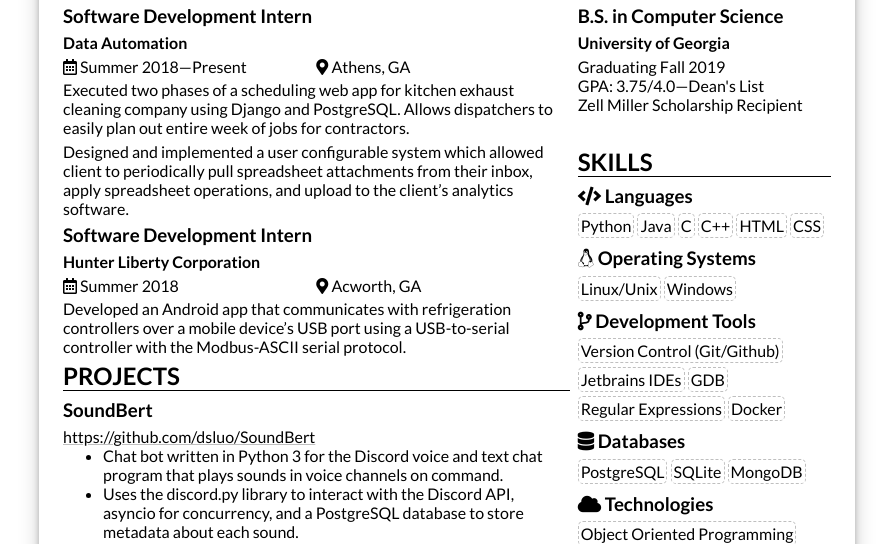
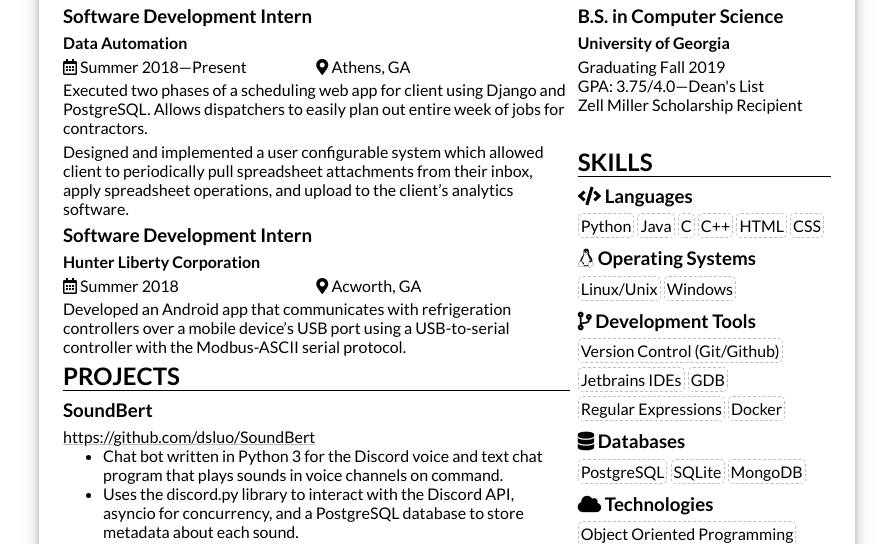
Before and after one commit to dsluo/resume, a plain HTML site: page index.html in a window 1280 px wide. Shown: the part 201-745 px from the top of the page, without its empty margins (193-1086 px from the left). Drawn offline with Linux system fonts and the light colour scheme.

Commit message:
kitchen exhaust cleaning company -> client

```diff
--- a/index.html
+++ b/index.html
@@ -74,8 +74,8 @@
                         </span>
                     </div>
                     <p>
-                        Executed two phases of a scheduling web app for kitchen exhaust cleaning company using Django
-                        and PostgreSQL. Allows dispatchers to easily plan out entire week of jobs for contractors.
+                        Executed two phases of a scheduling web app for client using Django and PostgreSQL. Allows dispatchers to easily
+                        plan out entire week of jobs for contractors.
                     </p>
                     <p>
                         Designed and implemented a user configurable system which allowed client to periodically pull
```
